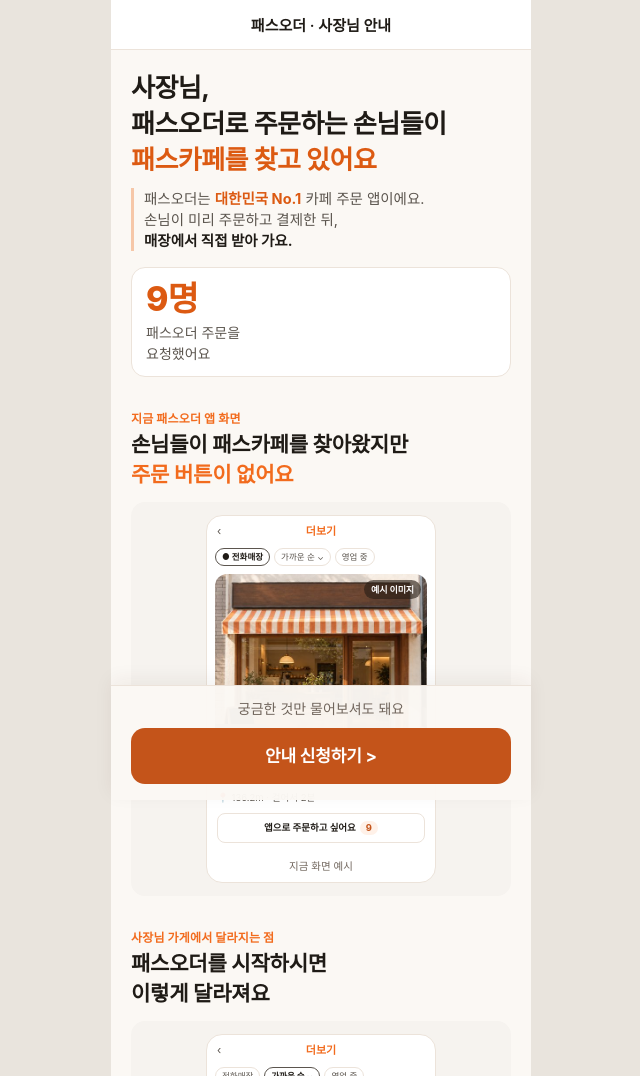
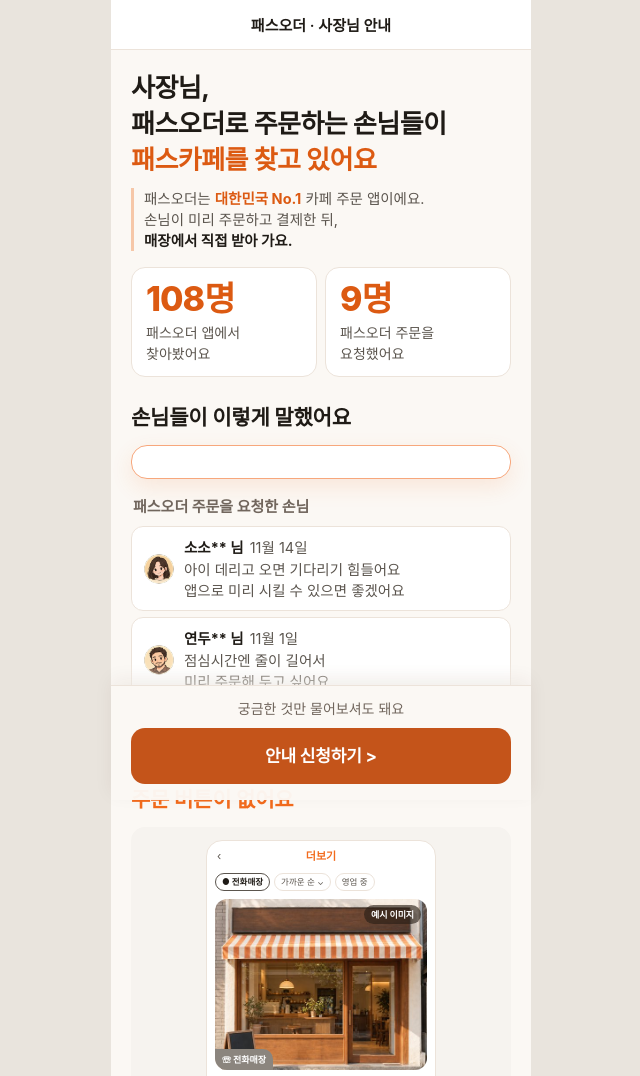
Before and after one commit to paytalab-m/letter, a plain HTML site: page req/index.html in a window 1280 px wide. Shown: the top 1076 px of the page, without its empty margins (319-959 px from the left). Drawn offline with Linux system fonts and the light colour scheme; a web font is replaced by a local one.

Commit message:
수요 안내 랜딩: 손님 요청 영역(손님 한마디 카드 · 앱에서 찾아본 손님 수 · 다른 가게로 넘어감 안내) 다시 보이게
Co-Authored-By: Claude Opus 5.5 <noreply@anthropic.com>

```diff
--- a/req/index.html
+++ b/req/index.html
@@ -366,7 +366,7 @@ ul.dl{list-style:none;margin:0}ul.dl li{position:relative;padding-left:12px}ul.d
 /* 편지코드로 값을 받아 오는 동안 매장명 · 닉네임 자리를 잠깐 가린다 */
 html.ld .store,html.ld .nick,html.ld .due{color:transparent!important;background:#EDE7E2;border-radius:4px}
 
-.said,.stats>div:first-child,.alarm{display:none!important}.stats{display:block!important}.stats>div{width:100%}
+
 </style></head><body><div class="wrap">
 <div class="nav">패스오더 · 사장님 안내</div>
 
@@ -468,7 +468,7 @@ const DATA={store:Q.get('store')||'패스카페',nick:'',n_view:_v,n_req:_r,n_el
 // 요청 손님 카드: 앱 「도입 요청」의 이유 4가지(빠른 픽업 · 적립 · 전화보다 쉬움 · 시간 절약)에서만 고름. 최근 90일 안 날짜, 최신순
 const NAMES=['커피','달콤','민트','하루','소소','봄날','라라','모카','연두','단비','초코','구름'];
 const _jo=w=>{const c=w.charCodeAt(w.length-1)-0xAC00;return c>=0&&c<11172&&c%28?'은':'는'};
-const SAYS=[];
+const SAYS=[[DATA.store+_jo(DATA.store)+' 패스오더 안 되나요?','기다리지 않고 받아 가고 싶어요'],['점심시간엔 줄이 길어서','미리 주문해 두고 싶어요'],['전화로 주문하기가 좀 불편해요'],['미리 결제하고 바로 받아 가고 싶어요'],['적립도 받으면서 주문하고 싶어요'],['출근길에 들러서 바로 받아 가고 싶어요'],['아이 데리고 오면 기다리기 힘들어요','앱으로 미리 시킬 수 있으면 좋겠어요'],['단체 주문할 때 전화로 하기 번거로워요']];
 const AV=['../owner-qr/assets/img/req_av1.png','../owner-qr/assets/img/req_av2.png','../owner-qr/assets/img/req_av3.png','../owner-qr/assets/img/req_av4.png'];
 {
   const today=new Date(); const W='일월화수목금토';
```
